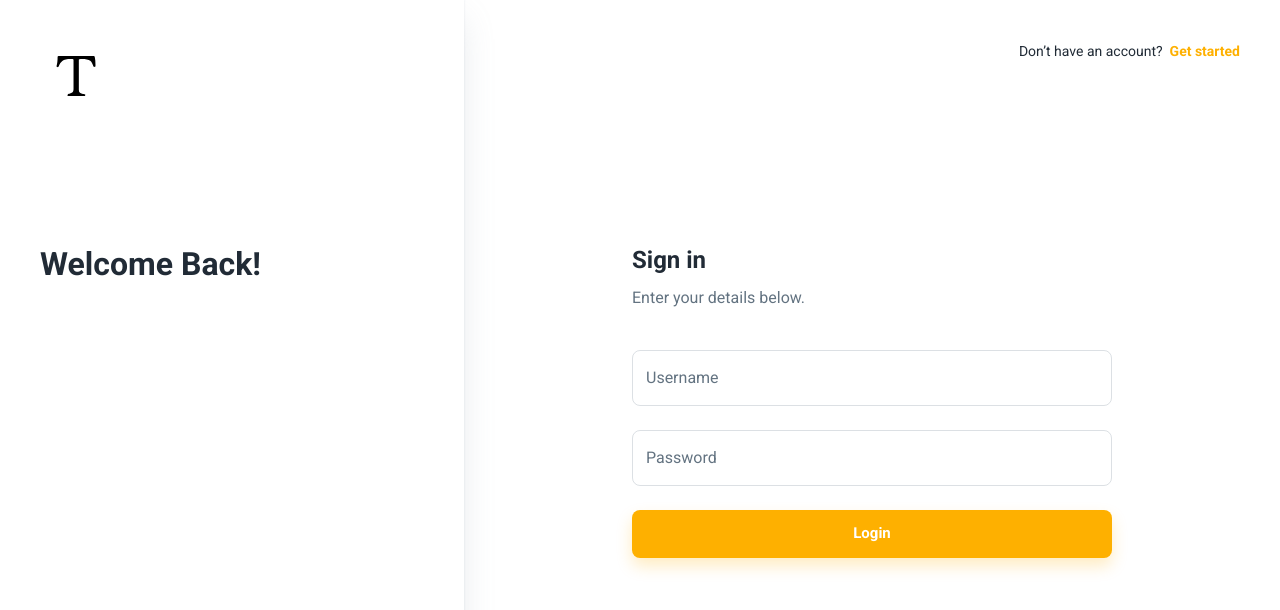
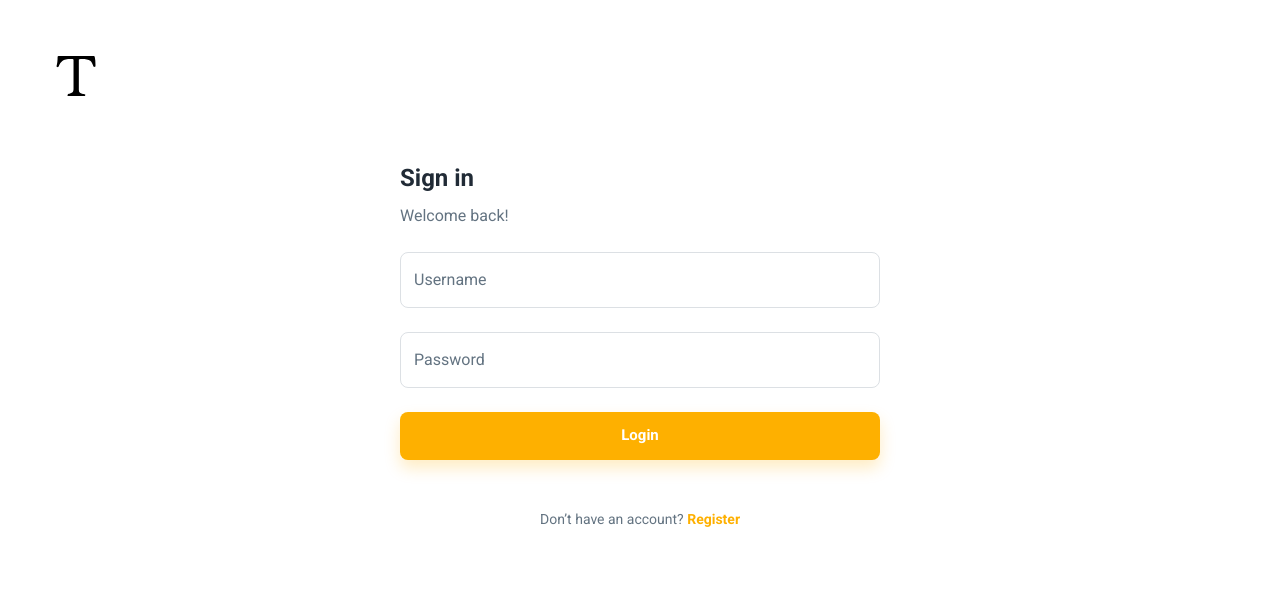
Before and after one commit to iavitia/CertificationSite, a React (Create React App) app in the folder frontend/: page /login in a window 1280 px wide. Shown: the top 610 px of the page. Built offline with nearby package versions, Linux system fonts and the light colour scheme; some icons are missing.

Commit message:
improved login & reg layout

```diff
--- a/frontend/src/components/RegisterForm.js
+++ b/frontend/src/components/RegisterForm.js
@@ -9,7 +9,9 @@ import {
   TextField,
   InputAdornment,
   IconButton,
-  Alert
+  Alert,
+  Typography,
+  Link
 } from '@mui/material'
 import { LoadingButton } from '@mui/lab'
 import Iconify from './Iconify'
@@ -53,7 +55,7 @@ const Register = () => {
       }
       try {
         await registerUser(currentUser)
-        navigate('/dashboard', { replace: true })
+        navigate('/', { replace: true })
       } catch (error) {
         setErrors({ afterSubmit: error.response.data.msg })
         setSubmitting(false)
@@ -115,6 +117,22 @@ const Register = () => {
             helperText={touched.password && errors.password}
           />
 
+          <Typography
+            variant="body2"
+            align="left"
+            sx={{ color: 'text.disabled', mt: 3 }}
+          >
+            By registering, I agree to the&nbsp;
+            <Link underline="always" color="text.disabled">
+              Terms of Service
+            </Link>
+            &nbsp;and&nbsp;
+            <Link underline="always" color="text.disabled">
+              Privacy Policy
+            </Link>
+            .
+          </Typography>
+
           <LoadingButton
             data-cy="submitRegister"
             fullWidth
--- a/frontend/src/layouts/AuthLayout.js
+++ b/frontend/src/layouts/AuthLayout.js
@@ -1,6 +1,6 @@
-import { styled } from '@mui/material/styles';
-import { Typography } from '@mui/material';
-import { Logo } from '../components';
+import { styled } from '@mui/material/styles'
+import { Typography } from '@mui/material'
+import { Logo } from '../components'
 
 const HeaderStyle = styled('header')(({ theme }) => ({
   top: 0,
@@ -14,9 +14,9 @@ const HeaderStyle = styled('header')(({ theme }) => ({
   justifyContent: 'space-between',
   [theme.breakpoints.up('md')]: {
     alignItems: 'flex-start',
-    padding: theme.spacing(7, 5, 0, 7),
-  },
-}));
+    padding: theme.spacing(7, 5, 0, 7)
+  }
+}))
 
 const AuthLayout = ({ children }) => {
   return (
@@ -26,13 +26,13 @@ const AuthLayout = ({ children }) => {
         variant="body2"
         sx={{
           display: { xs: 'none', sm: 'block' },
-          mt: { md: -2 },
+          mt: { md: -2 }
         }}
       >
         {children}
       </Typography>
     </HeaderStyle>
-  );
-};
+  )
+}
 
-export default AuthLayout;
+export default AuthLayout
--- a/frontend/src/pages/Login.js
+++ /dev/null
@@ -1,76 +0,0 @@
-import { Link as RouterLink } from 'react-router-dom'
-// material
-import { styled } from '@mui/material/styles'
-import { Card, Stack, Link, Container, Typography } from '@mui/material'
-// layouts
-import AuthLayout from '../layouts/AuthLayout'
-// components
-import { LoginForm } from '../components'
-import Page from '../components/Page'
-// routes
-import { PATH_AUTH } from '../routes/paths'
-
-const RootStyle = styled(Page)(({ theme }) => ({
-  [theme.breakpoints.up('md')]: {
-    display: 'flex'
-  }
-}))
-
-const SectionStyle = styled(Card)(({ theme }) => ({
-  width: '100%',
-  maxWidth: 464,
-  display: 'flex',
-  flexDirection: 'column',
-  borderRadius: 'unset'
-}))
-
-const ContentStyle = styled('div')(({ theme }) => ({
-  maxWidth: 480,
-  margin: 'auto',
-  display: 'flex',
-  minHeight: '100vh',
-  flexDirection: 'column',
-  justifyContent: 'center',
-  padding: theme.spacing(12, 0)
-}))
-
-const Login = () => {
-  return (
-    <RootStyle title="Login | Certification">
-      <AuthLayout>
-        Don’t have an account? &nbsp;
-        <Link
-          underline="none"
-          variant="subtitle2"
-          component={RouterLink}
-          to={PATH_AUTH.register}
-        >
-          Get started
-        </Link>
-      </AuthLayout>
-
-      <SectionStyle sx={{ display: { xs: 'none', md: 'flex' } }}>
-        <Typography variant="h3" sx={{ px: 5, mt: 30 }}>
-          Welcome Back!
-        </Typography>
-      </SectionStyle>
-
-      <Container maxWidth="sm">
-        <ContentStyle>
-          <Stack sx={{ mb: 5 }}>
-            <Typography variant="h4" gutterBottom>
-              Sign in
-            </Typography>
-            <Typography sx={{ color: 'text.secondary' }}>
-              Enter your details below.
-            </Typography>
-          </Stack>
-
-          <LoginForm />
-        </ContentStyle>
-      </Container>
-    </RootStyle>
-  )
-}
-
-export default Login
--- a/frontend/src/pages/Register.js
+++ /dev/null
@@ -1,92 +0,0 @@
-import { Link as RouterLink } from 'react-router-dom'
-// material
-import { Box, Card, Link, Container, Typography } from '@mui/material'
-import { styled } from '@mui/material/styles'
-// layouts
-import AuthLayout from '../layouts/AuthLayout'
-// components
-import { RegisterForm } from '../components'
-import Page from '../components/Page'
-// routes
-import { PATH_AUTH } from '../routes/paths'
-
-const RootStyle = styled(Page)(({ theme }) => ({
-  [theme.breakpoints.up('md')]: {
-    display: 'flex'
-  }
-}))
-
-const SectionStyle = styled(Card)(({ theme }) => ({
-  width: '100%',
-  maxWidth: 464,
-  display: 'flex',
-  flexDirection: 'column',
-  borderRadius: 'unset'
-}))
-
-const ContentStyle = styled('div')(({ theme }) => ({
-  maxWidth: 480,
-  margin: 'auto',
-  display: 'flex',
-  minHeight: '100vh',
-  flexDirection: 'column',
-  justifyContent: 'center',
-  padding: theme.spacing(12, 0)
-}))
-
-const Landing = () => {
-  return (
-    <RootStyle title="Register | Certification">
-      <AuthLayout>
-        Already have an account? &nbsp;
-        <Link
-          underline="none"
-          variant="subtitle2"
-          component={RouterLink}
-          to={PATH_AUTH.login}
-        >
-          Login
-        </Link>
-      </AuthLayout>
-
-      <SectionStyle sx={{ display: { xs: 'none', md: 'flex' } }}>
-        <Typography variant="h3" sx={{ px: 5, mt: 30 }}>
-          A smarter way to study for certifications
-        </Typography>
-      </SectionStyle>
-
-      <Container>
-        <ContentStyle>
-          <Box sx={{ mb: 5 }}>
-            <Typography variant="h4" gutterBottom>
-              Register
-            </Typography>
-            <Typography sx={{ color: 'text.secondary' }}>
-              Get started for free
-            </Typography>
-          </Box>
-
-          <RegisterForm />
-
-          <Typography
-            variant="body2"
-            align="center"
-            sx={{ color: 'text.secondary', mt: 3 }}
-          >
-            By registering, I agree to the&nbsp;
-            <Link underline="always" color="textPrimary">
-              Terms of Service
-            </Link>
-            &nbsp;and&nbsp;
-            <Link underline="always" color="textPrimary">
-              Privacy Policy
-            </Link>
-            .
-          </Typography>
-        </ContentStyle>
-      </Container>
-    </RootStyle>
-  )
-}
-
-export default Landing
--- /dev/null
+++ b/frontend/src/pages/authentication/Login.js
@@ -0,0 +1,67 @@
+import { Link as RouterLink } from 'react-router-dom'
+// material
+import { styled } from '@mui/material/styles'
+import { Stack, Link, Container, Typography } from '@mui/material'
+// layouts
+import AuthLayout from '../../layouts/AuthLayout'
+// components
+import { LoginForm } from '../../components'
+import Page from '../../components/Page'
+// routes
+import { PATH_AUTH } from '../../routes/paths'
+
+const RootStyle = styled(Page)(({ theme }) => ({
+  [theme.breakpoints.up('md')]: {
+    display: 'flex'
+  }
+}))
+
+const ContentStyle = styled('div')(({ theme }) => ({
+  maxWidth: 480,
+  margin: 'auto',
+  display: 'flex',
+  minHeight: '100vh',
+  flexDirection: 'column',
+  padding: theme.spacing(20, 0)
+}))
+
+const Login = () => {
+  return (
+    <RootStyle title="Login | Certification">
+      <AuthLayout />
+
+      <Container maxWidth="sm">
+        <ContentStyle>
+          <Stack sx={{ mb: 3 }}>
+            <Typography variant="h4" gutterBottom>
+              Sign in
+            </Typography>
+            <Typography sx={{ color: 'text.secondary' }}>
+              Welcome back!
+            </Typography>
+          </Stack>
+
+          <LoginForm />
+
+          <Typography
+            variant="body2"
+            align="center"
+            sx={{ mt: 6 }}
+            color="text.secondary"
+          >
+            Don’t have an account?&nbsp;
+            <Link
+              variant="subtitle2"
+              component={RouterLink}
+              to={PATH_AUTH.register}
+            >
+              Register
+            </Link>
+          </Typography>
+        </ContentStyle>
+      </Container>
+    </RootStyle>
+  )
+}
+
+export default Login
--- /dev/null
+++ b/frontend/src/pages/authentication/Register.js
@@ -0,0 +1,67 @@
+import { Link as RouterLink } from 'react-router-dom'
+// material
+import { Box, Link, Container, Typography } from '@mui/material'
+import { styled } from '@mui/material/styles'
+// layouts
+import AuthLayout from '../../layouts/AuthLayout'
+// components
+import { RegisterForm } from '../../components'
+import Page from '../../components/Page'
+// routes
+import { PATH_AUTH } from '../../routes/paths'
+
+const RootStyle = styled(Page)(({ theme }) => ({
+  [theme.breakpoints.up('md')]: {
+    display: 'flex'
+  }
+}))
+
+const ContentStyle = styled('div')(({ theme }) => ({
+  maxWidth: 480,
+  margin: 'auto',
+  display: 'flex',
+  minHeight: '100vh',
+  flexDirection: 'column',
+  padding: theme.spacing(20, 0)
+}))
+
+const Landing = () => {
+  return (
+    <RootStyle title="Register | Certification">
+      <AuthLayout />
+
+      <Container>
+        <ContentStyle>
+          <Box sx={{ mb: 3 }}>
+            <Typography variant="h4" gutterBottom>
+              Register
+            </Typography>
+            <Typography sx={{ color: 'text.secondary' }}>
+              A smarter way to study for certifications
+            </Typography>
+          </Box>
+
+          <RegisterForm />
+
+          <Typography
+            variant="body2"
+            align="left"
+            sx={{ mt: 6 }}
+            color="text.secondary"
+          >
+            Already have an account?&nbsp;
+            <Link
+              variant="subtitle2"
+              component={RouterLink}
+              to={PATH_AUTH.login}
+            >
+              Login
+            </Link>
+          </Typography>
+        </ContentStyle>
+      </Container>
+    </RootStyle>
+  )
+}
+
+export default Landing
--- /dev/null
+++ b/frontend/src/pages/authentication/index.js
@@ -0,0 +1,2 @@
+export { default as Login } from './Login'
+export { default as Register } from './Register'
--- a/frontend/src/pages/index.js
+++ b/frontend/src/pages/index.js
@@ -1,4 +1,2 @@
 export { default as Page404 } from './Page404'
-export { default as Register } from './Register'
-export { default as Login } from './Login'
 export { default as ProtectedRoute } from './ProtectedRoute'
--- a/frontend/src/routes/routes.js
+++ b/frontend/src/routes/routes.js
@@ -1,7 +1,8 @@
 import { Routes, Route } from 'react-router-dom'
 //pages
 import { Study, NewStudyQuestion, Profile } from '../pages/dashboard'
-import { Page404, Register, Login, ProtectedRoute } from '../pages'
+import { Page404, ProtectedRoute } from '../pages'
+import { Login, Register } from '../pages/authentication'
 // Layouts
 import DashboardLayout from '../layouts/Dashboard'
 
```
